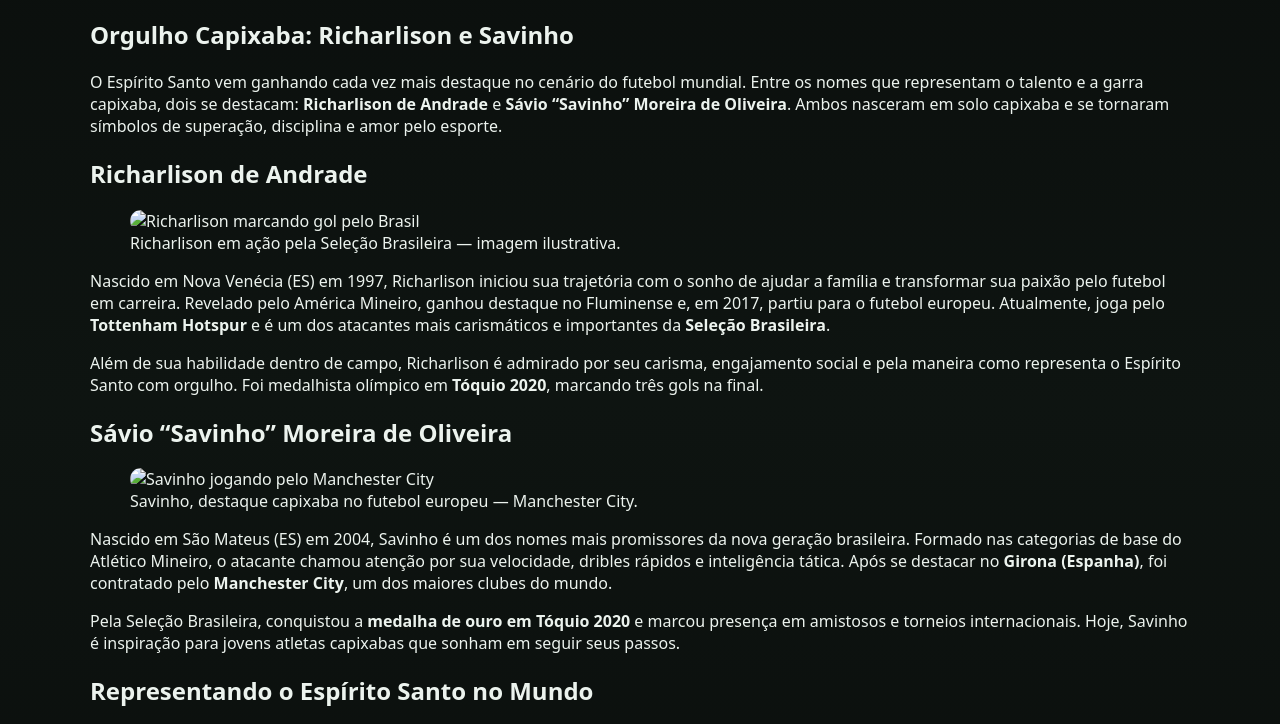
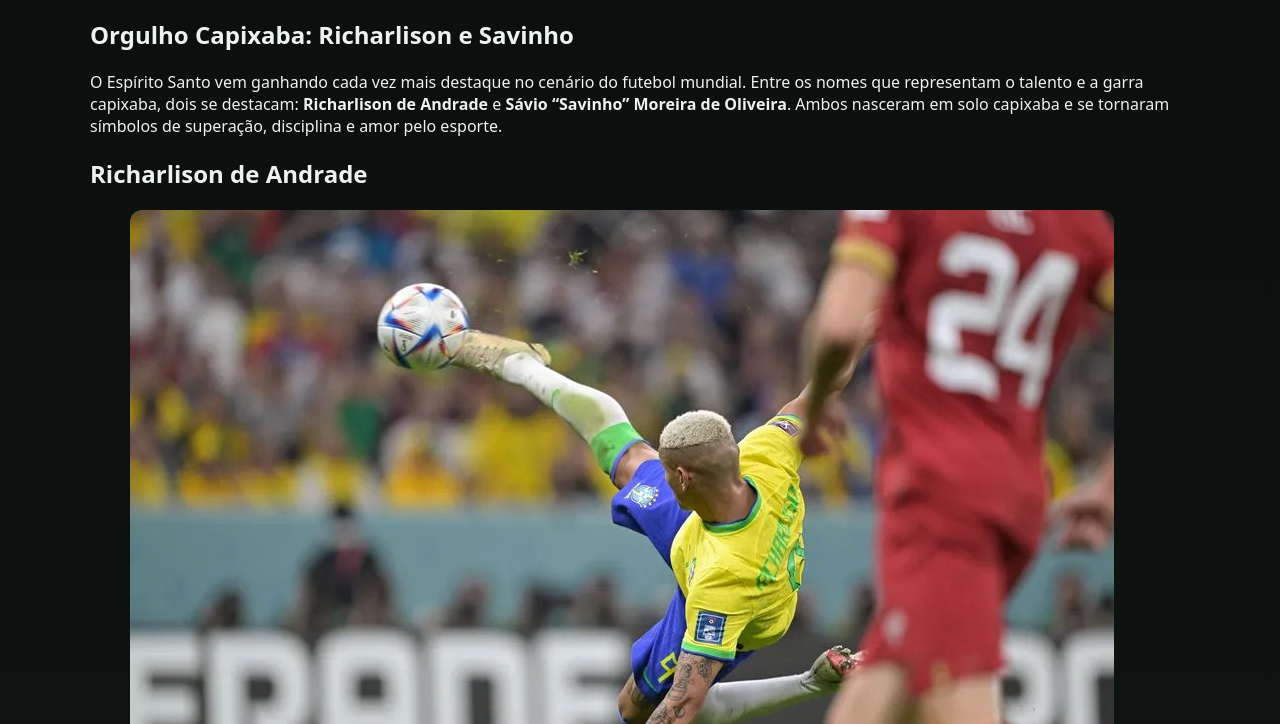
Before and after one commit to vncarrara/Blog-AOP2, a plain HTML site: page orgulho.html in a window 1280 px wide. Shown: the part 71-795 px from the top of the page. Drawn offline with Linux system fonts and the light colour scheme; files that its build step writes are made by us from their sources.

Commit message:
Fix HTML structure and update image paths

```diff
--- a/orgulho.html
+++ b/orgulho.html
@@ -4,7 +4,7 @@
     <meta charset="UTF-8" />
     <meta name="viewport" content="width=device-width, initial-scale=1" />
     <title>Orgulho Capixaba — Blog do Futebol Capixaba</title>
-    <link rel="stylesheet" href="assets/style.css" />
+    <link rel="stylesheet" href="style.css" />
   </head>
   <body>
     <header class="site-header">
@@ -31,7 +31,7 @@
 
         <h2>Richarlison de Andrade</h2>
         <figure>
-          <img src="assets/img/richarlison.jpg" alt="Richarlison marcando gol pelo Brasil">
+          <img src="richarlison.jpg" alt="Richarlison marcando gol pelo Brasil">
           <figcaption>Richarlison em ação pela Seleção Brasileira — imagem ilustrativa.</figcaption>
         </figure>
         <p>Nascido em Nova Venécia (ES) em 1997, Richarlison iniciou sua trajetória com o sonho de ajudar a família e
@@ -44,7 +44,7 @@
 
         <h2>Sávio “Savinho” Moreira de Oliveira</h2>
         <figure>
-          <img src="assets/img/savinho.jpeg" alt="Savinho jogando pelo Manchester City">
+          <img src="savinho.jpeg" alt="Savinho jogando pelo Manchester City">
           <figcaption>Savinho, destaque capixaba no futebol europeu — Manchester City.</figcaption>
         </figure>
         <p>Nascido em São Mateus (ES) em 2004, Savinho é um dos nomes mais promissores da nova geração brasileira.
```
